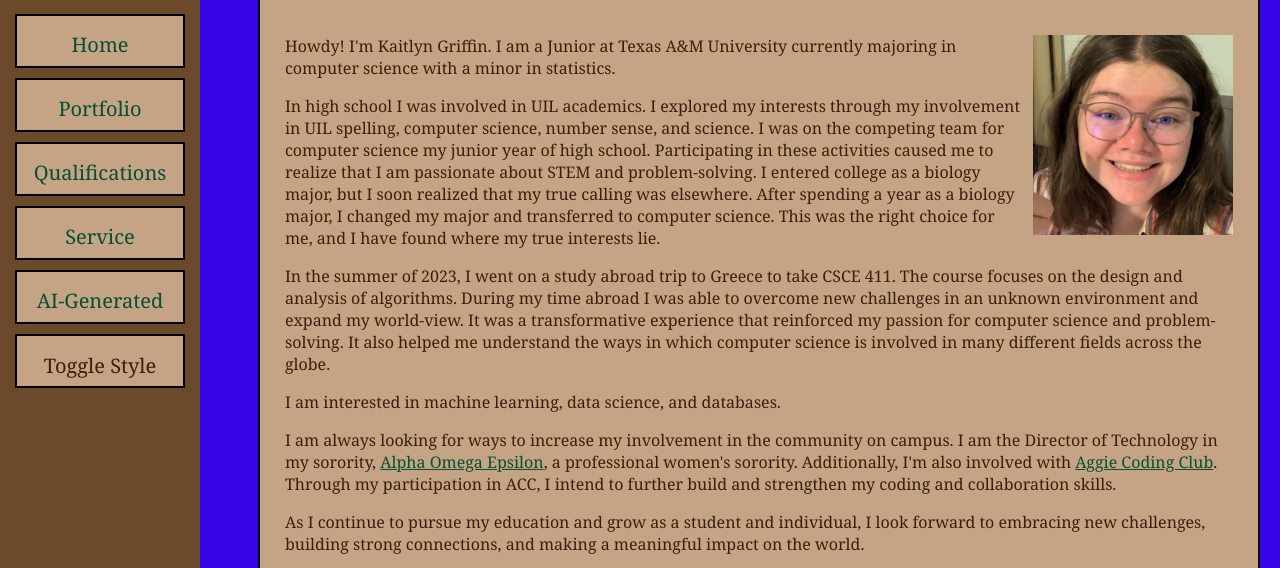
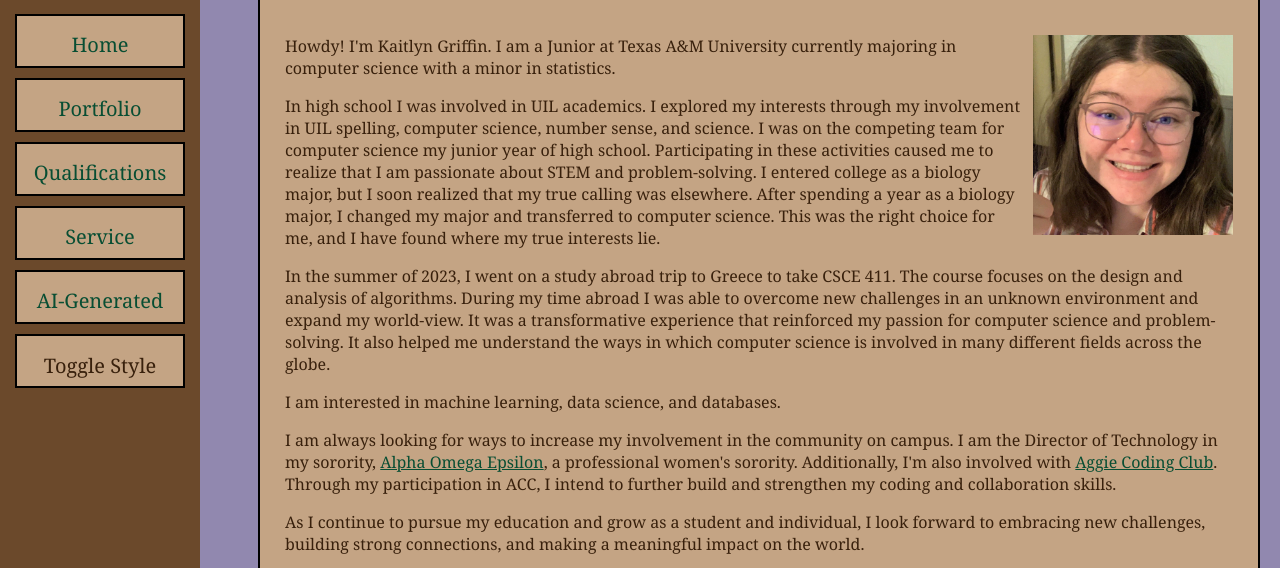
Before and after one commit to kaitlyngrif/csce412-project5, a plain HTML site: page index.html in a window 1280 px wide. Shown: the part 136-704 px from the top of the page. Drawn offline with Linux system fonts and the light colour scheme.

Commit message:
background color change (light purple)

```diff
--- a/style1.css
+++ b/style1.css
@@ -1,5 +1,5 @@
 body{
-    background-color: #3605e7;
+    background-color: #9188af;
     font-family: Georgia, 'Times New Roman', Times, serif;
 }
 p{
```
